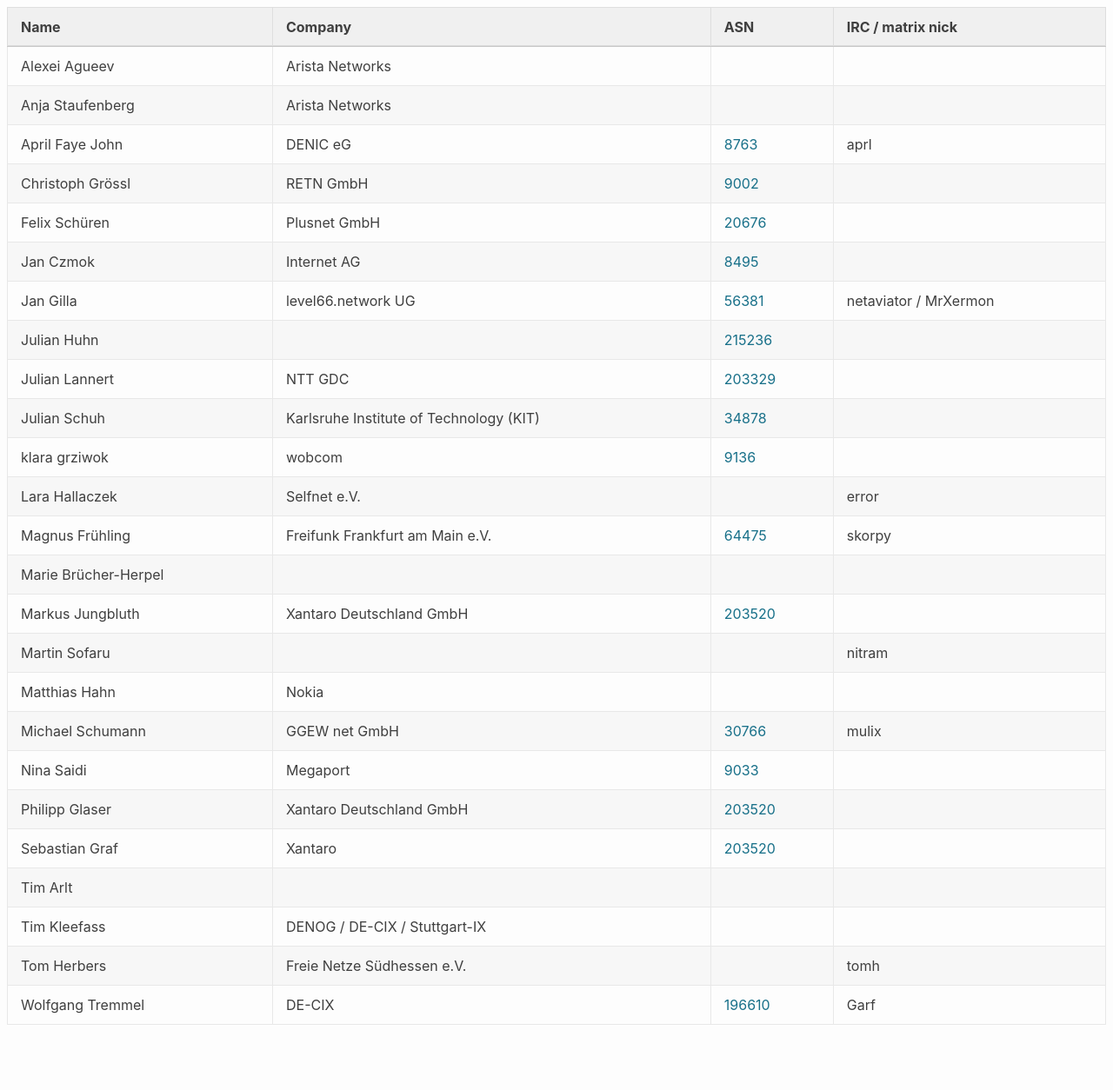
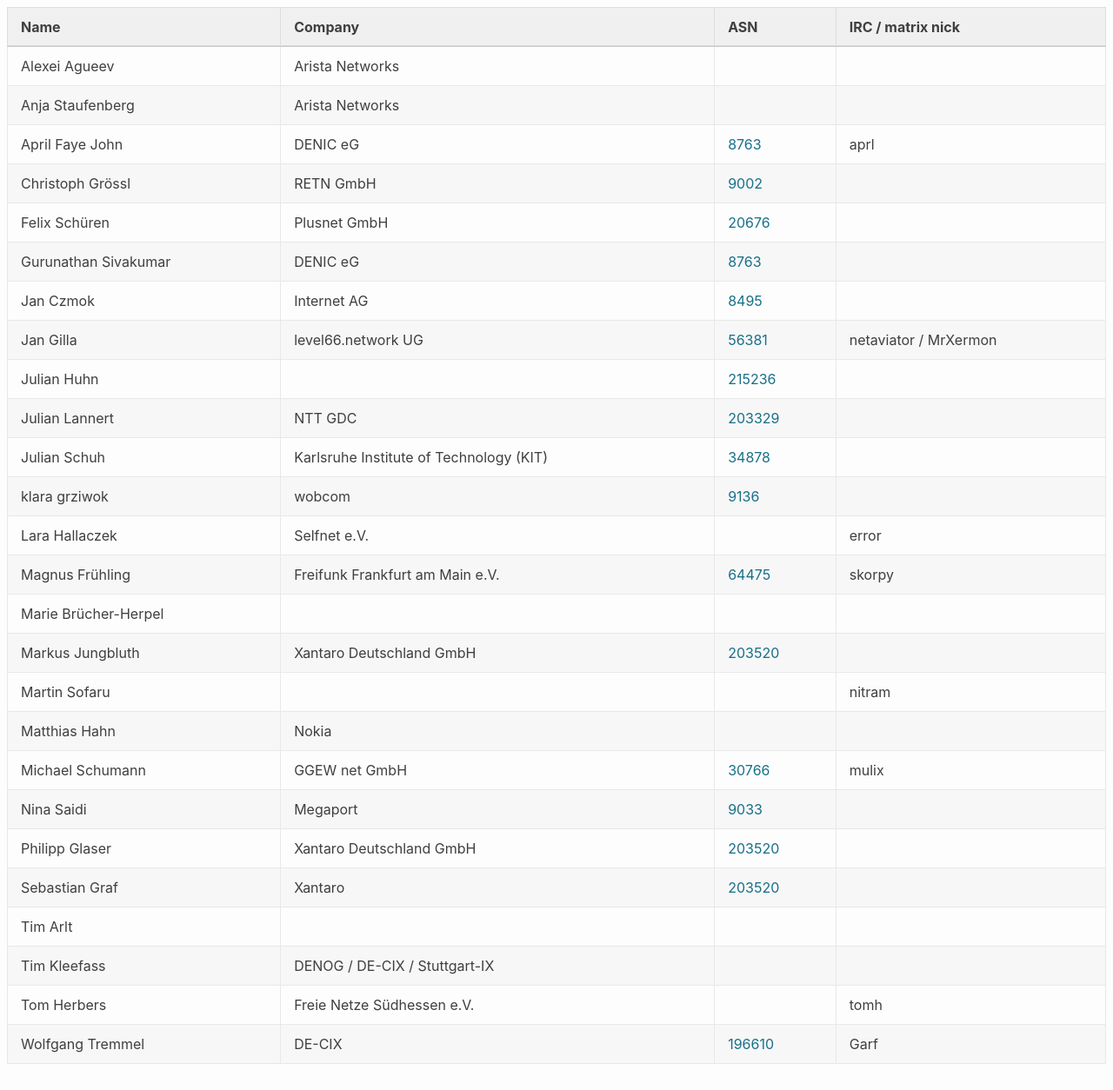
Before and after one commit to denog/pretix-attendeelist, a Jekyll site: the page built from denogmeetup25-01/index.markdown, in a window 1280 px wide and 1254 px high. Shown: the whole window at 87% size. Built offline with Jekyll 4.4.1, drawn with Linux system fonts in a browser that asks for light colours.

Commit message:
Latest data: Thu Jan 23 07:47:58 UTC 2025

```diff
--- a/_data/attendees_denogmeetup25-01.json
+++ b/_data/attendees_denogmeetup25-01.json
@@ -28,6 +28,12 @@
     "company": "Plusnet GmbH",
     "irc": null,
     "asn": "20676"
+  },
+  {
+    "name": "Gurunathan Sivakumar",
+    "company": "DENIC eG",
+    "irc": null,
+    "asn": "8763"
   },
   {
     "name": "Jan Czmok",
```
